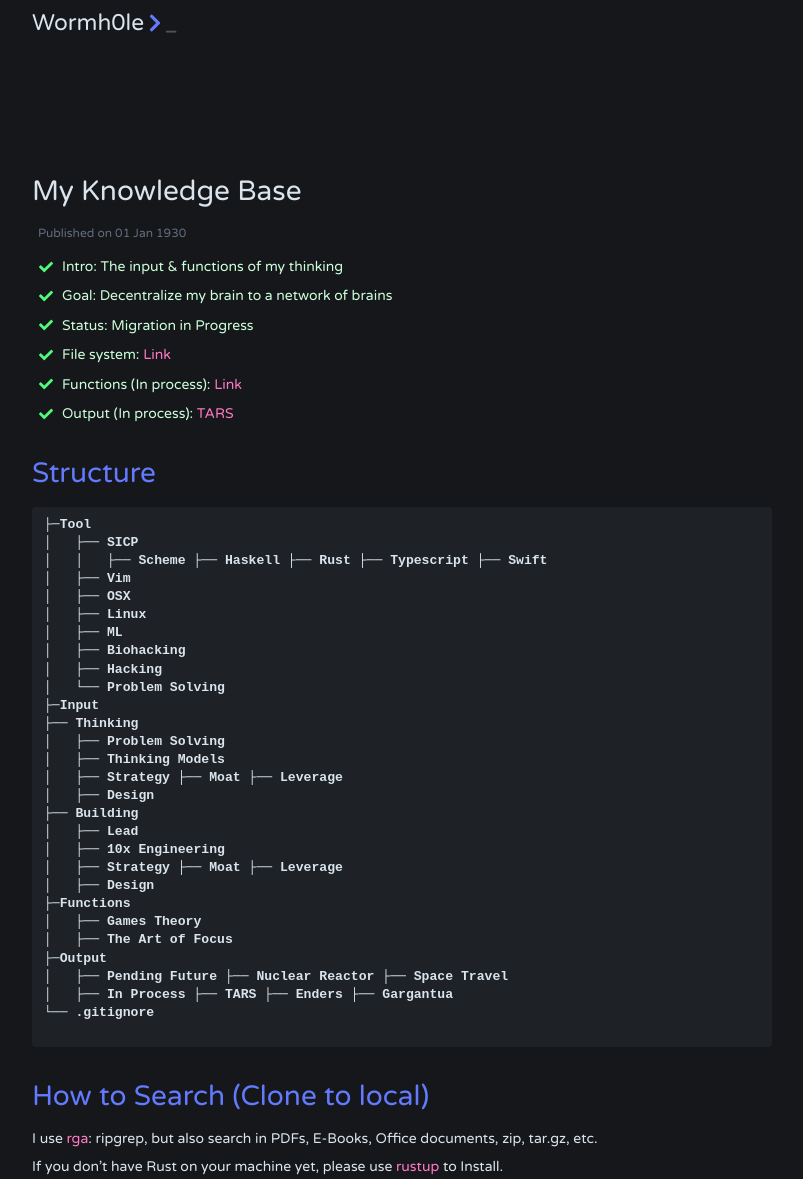
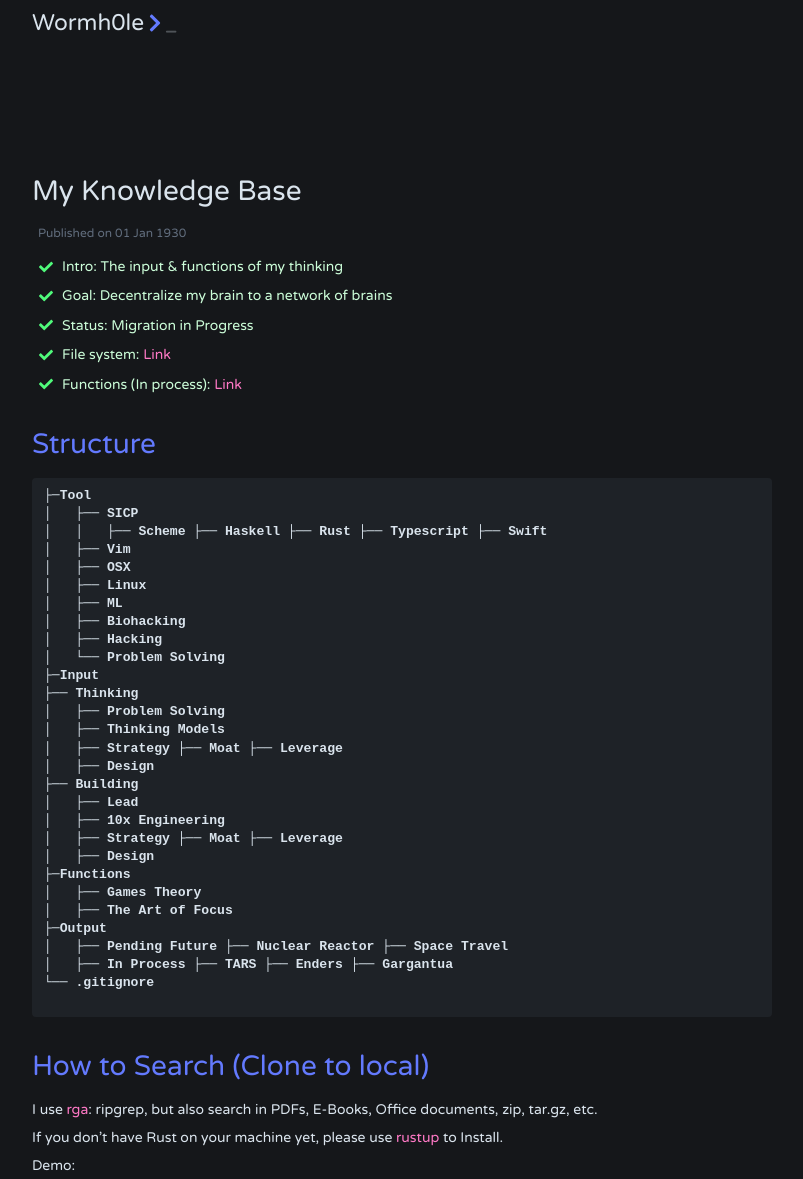
Before and after one commit to jithendrabsy/thoughts, a Jekyll site: the page built from _posts/1930-01-01-knowledge-base.md, in a window 1280 px wide, cut to the strip 0-1179 px from the top of the page. Shown: the whole strip, without its empty margins (238-1041 px from the left). Built offline with Jekyll 4.4.1, drawn with Linux system fonts in a browser that asks for light colours; nearby versions of some CDN libraries.

```diff
--- a/_posts/1930-01-01-knowledge-base.md
+++ b/_posts/1930-01-01-knowledge-base.md
@@ -9,8 +9,8 @@
 - Goal: Decentralize my brain to a network of brains
 - Status: Migration in Progress
 - File system: [Link](https://github.com/allenleein/knowledge-base)
-- Functions (In process): [Link](https://allen-lee.gitbook.io/knowledge-base/)
-- Output (In process): [TARS](https://app.tarsmachine.com/)
+- Functions (In process): [Link](https://app.tarsmachine.com/)
+
 
 # Structure
 
```
